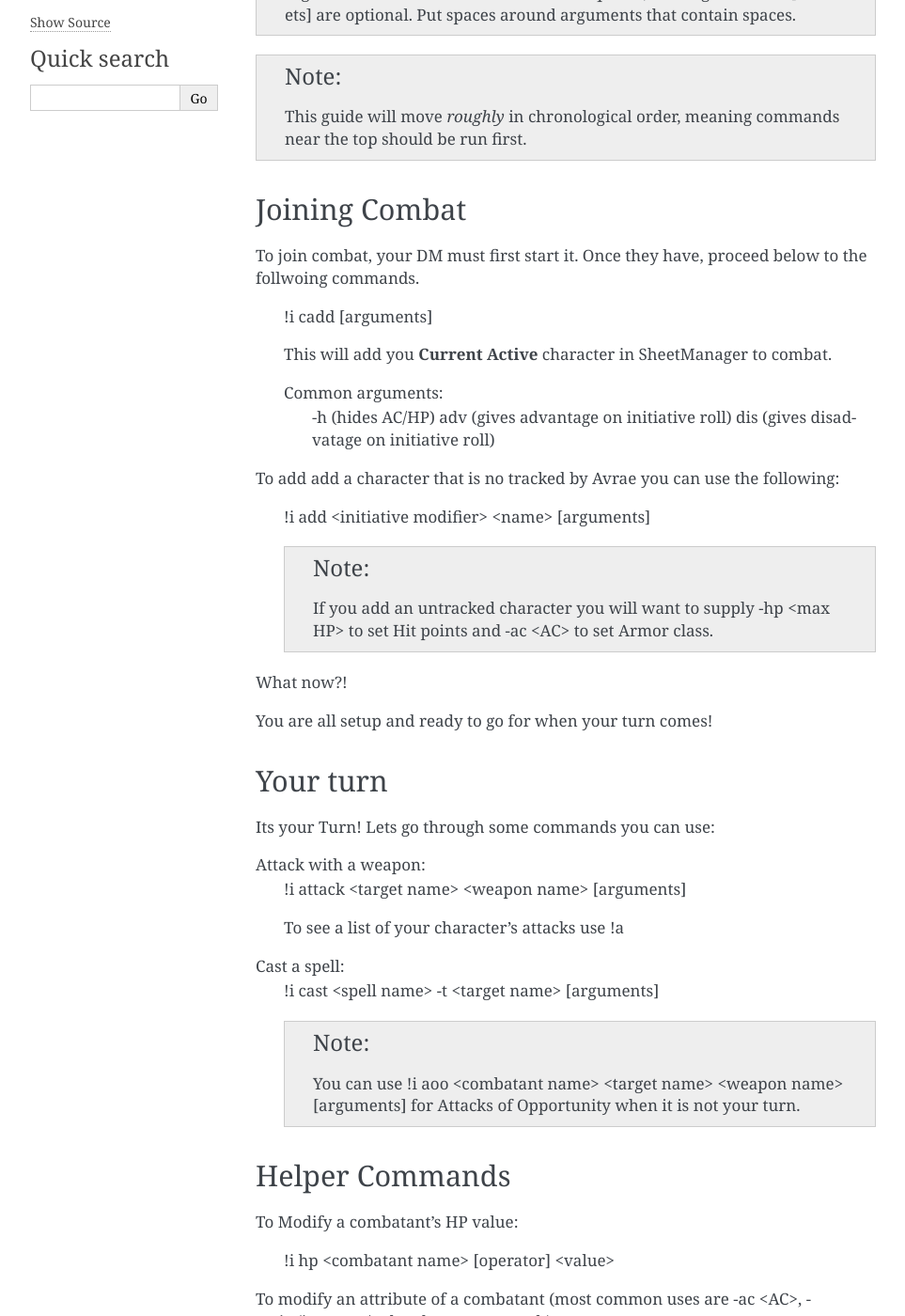
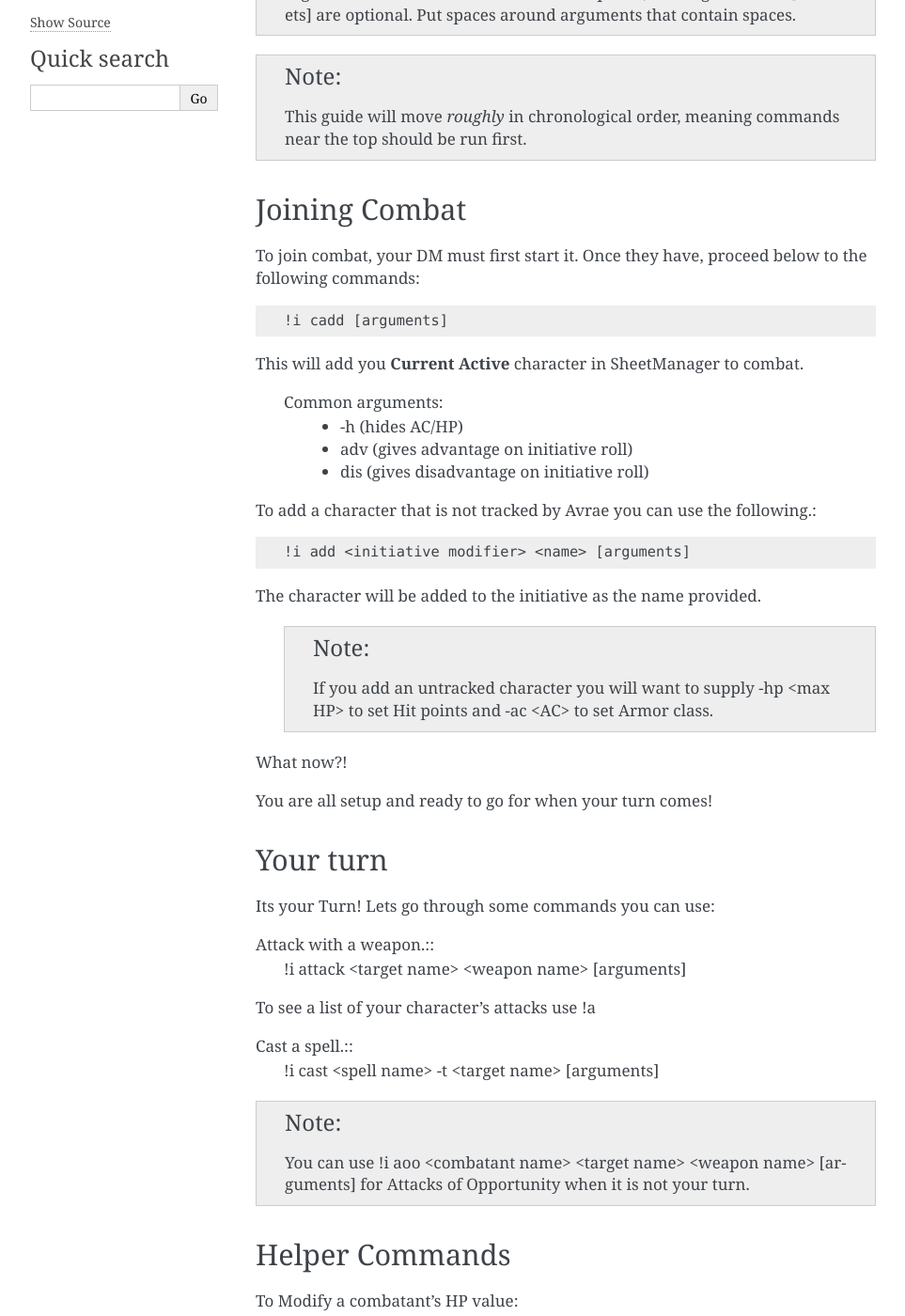
Before and after one commit to avrae/avrae, a Sphinx documentation site: the page built from docs/cheatsheets/pc_combat.rst, in a window 1280 px wide and 1400 px high, scrolled down 221 px. Shown: the whole window at 94% size, without its empty margins (148-1111 px from the left). Built offline with Sphinx 7.4.7, drawn with Linux system fonts in a browser that asks for light colours; some of the changed text lies outside the part shown.

```diff
--- a/docs/cheatsheets/pc_combat.rst
+++ b/docs/cheatsheets/pc_combat.rst
@@ -12,22 +12,24 @@ This Guide will help players join combat and use actions on their turns.
 Joining Combat
 ---------------------------
 
-To join combat, your DM must first start it.  Once they have, proceed below to the follwoing commands.
+To join combat, your DM must first start it.  Once they have, proceed below to the following commands::
 
    !i cadd [arguments]
 
-   This will add you **Current Active** character in SheetManager to combat.
+This will add you **Current Active** character in SheetManager to combat.
 
    Common arguments:
-      -h (hides AC/HP)
-      adv (gives advantage on initiative roll)
-      dis (gives disadvatage on initiative roll)
+      * -h (hides AC/HP)
+      * adv (gives advantage on initiative roll)
+      * dis (gives disadvantage on initiative roll)
 
-To add add a character that is no tracked by Avrae you can use the following:
+To add a character that is not tracked by Avrae you can use the following.::
 
    !i add <initiative modifier> <name> [arguments]
 
-   .. note::
+The character will be added to the initiative as the name provided.
+
+  .. note::
       If you add an untracked character you will want to supply -hp <max HP> to set Hit points and -ac <AC> to set Armor class.
 
 What now?!
@@ -40,40 +42,42 @@ Your turn
 
 Its your Turn! Lets go through some commands you can use:
 
-Attack with a weapon:
+Attack with a weapon.::
    !i attack <target name> <weapon name> [arguments]
 
-   To see a list of your character's attacks use !a
+To see a list of your character's attacks use !a
 
-Cast a spell:
+Cast a spell.::
    !i cast <spell name> -t <target name> [arguments]
 
-   .. note::
-      You can use !i aoo <combatant name> <target name> <weapon name> [arguments] for Attacks of Opportunity when it is not your turn.
+
+.. note::
+   You can use !i aoo <combatant name> <target name> <weapon name> [arguments] for Attacks of Opportunity when it is not your turn.
 
 
 Helper Commands
 -----------------------
 
-To Modify a combatant's HP value:
+To Modify a combatant's HP value::
 
    !i hp <combatant name> [operator] <value>
 
-To modify an attribute of a combatant (most common uses are -ac <AC>, -resist/immune/vulv <damage type>, -h)
+To modify an attribute of a combatant::
 
    !i opt <combatant name> <arguments>
 
-   Most common Arguments:
-     -ac <AC> (sets AC to new value)
-     -resist/immune/vulv <damage type> (gives resistance, immunity, or vulnerability or specified type)
-     -h (toggles weather combatants AC and HP are hidden.)
+Most common Arguments:
+     * -ac <AC> (sets AC to new value)
+     * -resist/immune/vulv <damage type> (gives resistance, immunity, or vulnerability or specified type)
+     * -h (toggles weather combatants AC and HP are hidden.)
 
-To add Effects :
+To add Effects to a combatant::
 
    !i effect <combatant name> <duration> <effect name> [roll arguments]
 
+.. note::
    duration is number of rounds.  If roll arguments are passed they will append to any calls of !i attack from the effected combatant until the effect ends.
 
-To remove Effects:
+To remove Effects from a combatant::
 
    !i re <combatant name> [effect name]
--- a/docs/index.rst
+++ b/docs/index.rst
@@ -22,7 +22,7 @@ Welcome to Avrae's documentation!
 
 .. toctree::
   :maxdepth: 4
-  :caption: Cheatsheets
+  :caption: Cheatsheets:
 
   cheatsheets/dm_combat
   cheatsheets/pc_combat
```
Also changed, not shown: docs/cheatsheets/dm_combat.rst (+28 -26 lines), docs/get_started.rst (+20 -14 lines).
